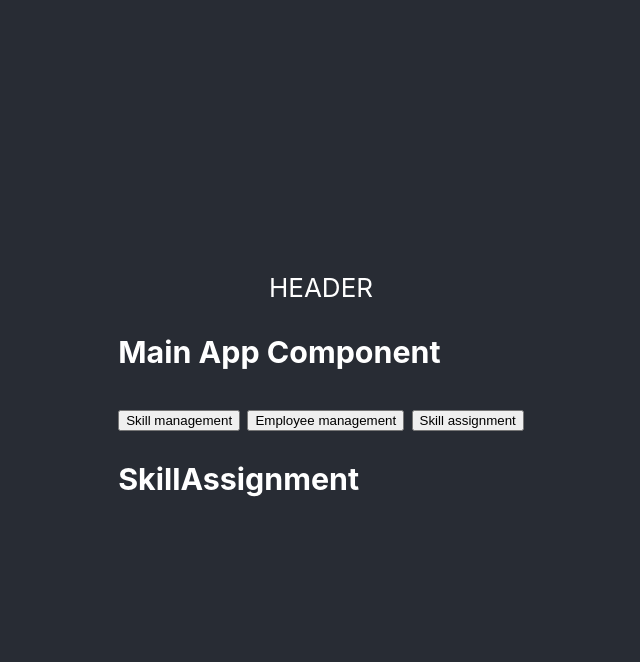
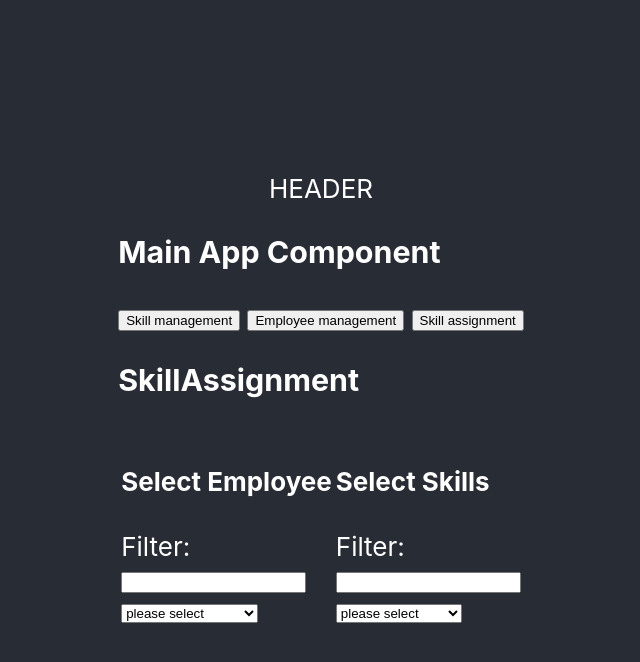
Before and after one commit to marco-dierenfeldt/skill-mgmt-tool, a React (Create React App) app: page / in a window 1280 px wide. Both pictures are taken after a click on the button "Skill assignment". Shown: the top 662 px of the page, without its empty margins (319-959 px from the left). Built offline with nearby package versions, Linux system fonts and the light colour scheme.

Commit message:
asign skill to employee

```diff
--- a/src/components/skillassignment/skill-assignment.component.jsx
+++ b/src/components/skillassignment/skill-assignment.component.jsx
@@ -1,9 +1,81 @@
 import { Component } from "react";
+import EmployeeService from "../../service/employee.service"
+import SkillService from "../../service/skill.service"
 
 class SkillAssignmentComponent extends Component {
+    constructor() {
+        super();
+
+        this.state = { employee: {}, assignedSkills: [], employees: [], skills: [] };
+    }
+
+    componentDidMount() {
+        let employees = EmployeeService.getEmployeeList();
+        let skills = SkillService.getSkillList();
+
+        this.setState({ employees, skills });
+    }
+
+    selectSkill = (skill) => {
+        console.log("selectSkill " + skill.name);
+
+        let skills = this.state.assignedSkills;
+        skills.push(skill);
+        this.setState({assignedSkills: skills});
+    }
+
+    selectEmployee = (employee) => {
+        console.log("selectEmployee " + employee.name);
+
+        this.setState({employee});
+    }
+
     render() {
-        return(
-            <h3>SkillAssignment</h3>
+        let assignement;
+        if(this.state.employee.name){
+            assignement = <div>
+                <h4>Assignment</h4>
+                {this.state.employee.name} {this.state.employee.surname}
+                <ul>
+                    {this.state.assignedSkills.map((skill) =>{
+                        return <li>{skill.name}</li>
+                    })}
+                </ul>
+                </div>
+        }
+        return (
+            <div>
+                <h3>SkillAssignment</h3>
+                <table>
+                    <tbody>
+                        <tr>
+                            <td>
+                                <h4>Select Employee</h4>
+                                <label>Filter: </label><br />
+                                <input type="text"></input><br />
+                                <select>
+                                    <option>please select</option>
+                                    {this.state.employees.map((employee) => {
+                                        return <option key={employee.id} onClick={() => this.selectEmployee(employee)}>{employee.name} {employee.surname}</option>
+                                    })}
+                                </select>
+                            </td>
+                            <td>
+                                <h4>Select Skills</h4>
+                                <label>Filter: </label><br />
+                                <input type="text"></input><br />
+                                <select>
+                                    <option>please select</option>
+                                    {this.state.skills.map((skill) => {
+                                        return <option key={skill.id} onClick={() => this.selectSkill(skill)}>{skill.name}</option>
+                                    })}
+                                </select>
+                            </td>
+                        </tr>
+                    </tbody>
+                </table>
+                {assignement}
+            </div>
         );
     }
 }
```
